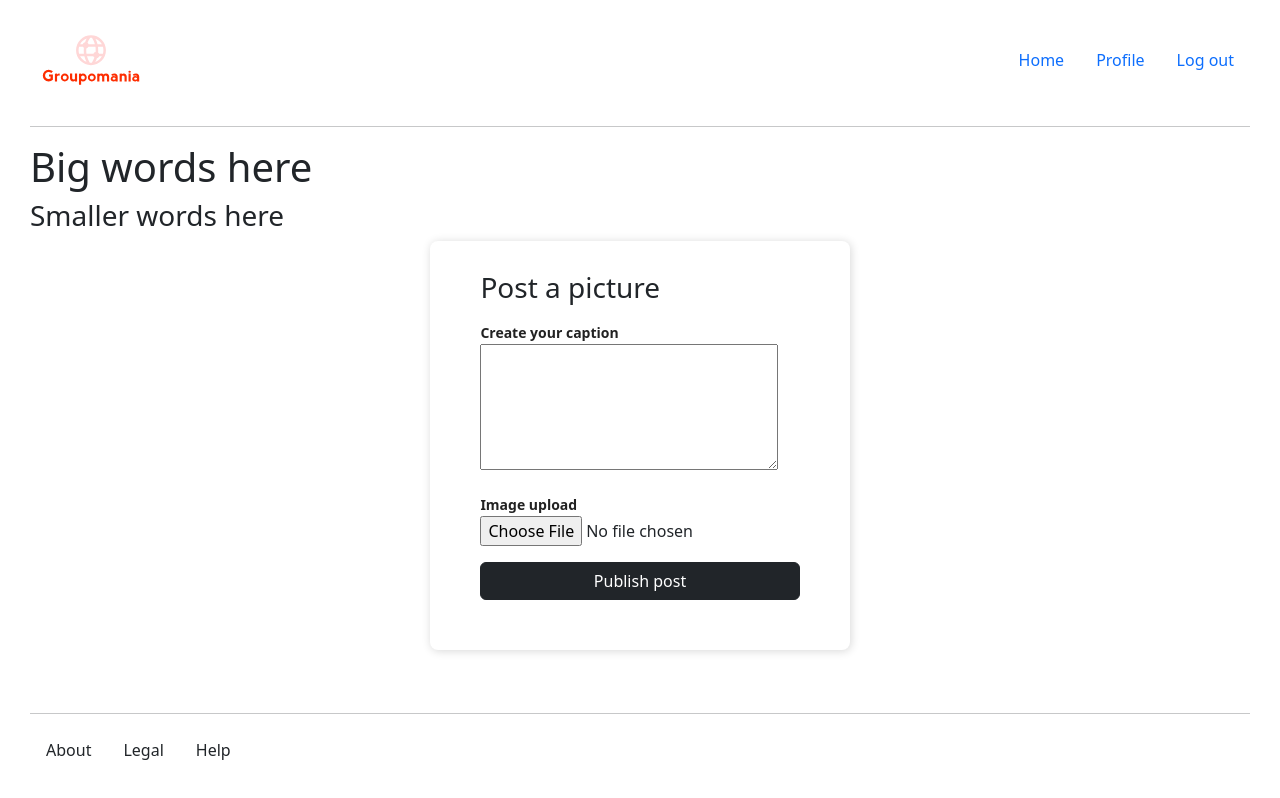
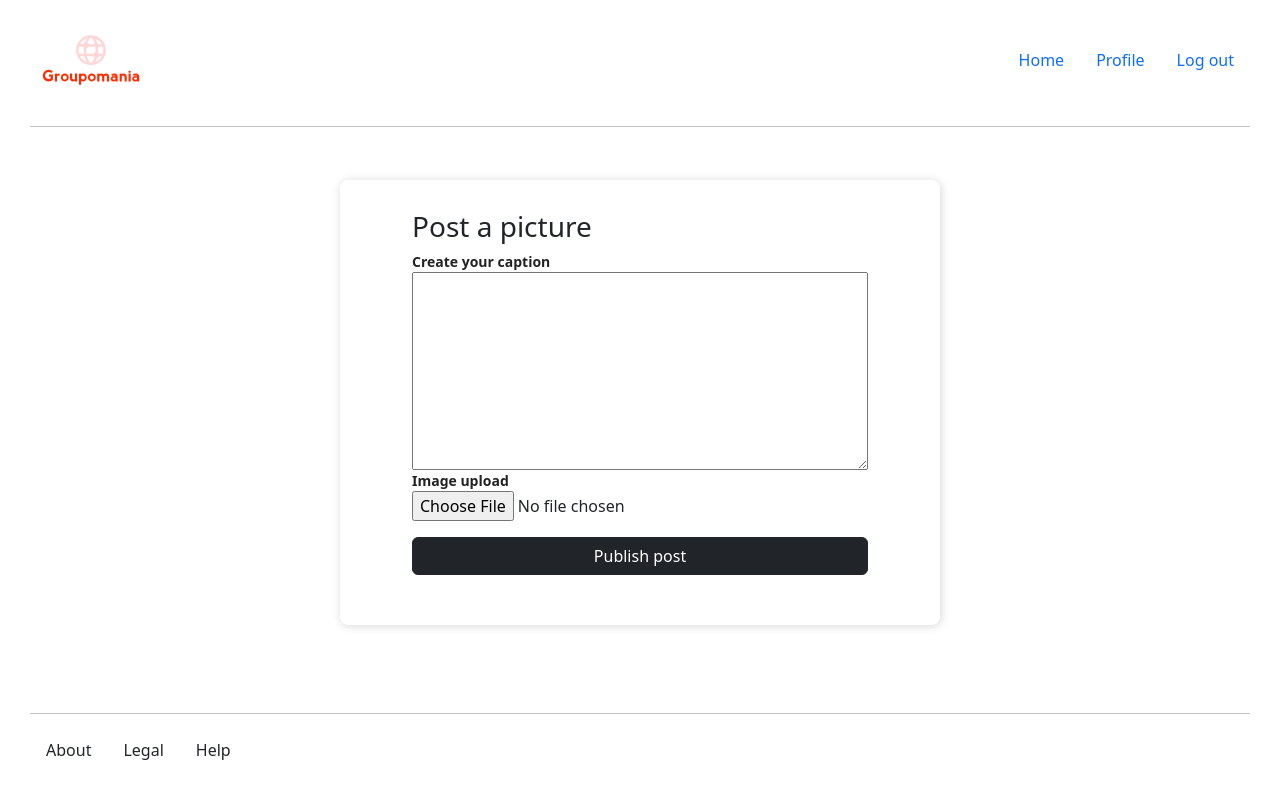
Before and after one commit to divineaverage/P7_Groupomania, a React (Create React App) app in the folder client/: page /CreatePost in a window 1280 px wide. Built offline with nearby package versions, Linux system fonts and the light colour scheme.

Commit message:
fixing styling on post page

```diff
--- a/client/src/components/feed/AddPostForm.jsx
+++ b/client/src/components/feed/AddPostForm.jsx
@@ -43,23 +43,19 @@ const AddPostForm = () => {
   return (
     <div className="page-container">
         <NavBar></NavBar>
-        <div className="caption-bar">
-        <h1>Big words here</h1>
-        <h3>Smaller words here</h3>
-          </div>
           <div className="Post-form-container">
           <form className="Post-form">
             <div className="Post-form-content">
               <h3 className="Post-form-caption">Post a picture</h3>
-              <div className="form-group mt-3">
+              <div className="form-group">
                 <label>Create your caption</label>
                 <textarea
-                  rows="5" cols="30"
+                  rows="8" cols="50"
                   className="post-text-box"
                   required
                 />
               </div>
-              <div className="form-group mt-3">
+              <div className="form-group">
                 <label>Image upload</label>
                 <input
                   type="file"
--- a/client/src/components/feed/postStyles.scss
+++ b/client/src/components/feed/postStyles.scss
@@ -1,3 +1,4 @@
+
 .Post-form-container {
 	display: flex;
 	align-items: center;
@@ -5,12 +6,19 @@
 }
 
 .Post-form {
-	width: 420px;
+	width: 600px;
+    margin: 3%;
 	box-shadow: rgb(0 0 0 / 16%) 1px 1px 10px;
 	padding-top: 30px;
 	padding-bottom: 50px;
 	border-radius: 8px;
 	background-color: white
+}
+
+.form-group {
+    display: flex;
+    flex-direction: column;
+    align-content: space-around;
 }
 
 .Post-form-content {
```
